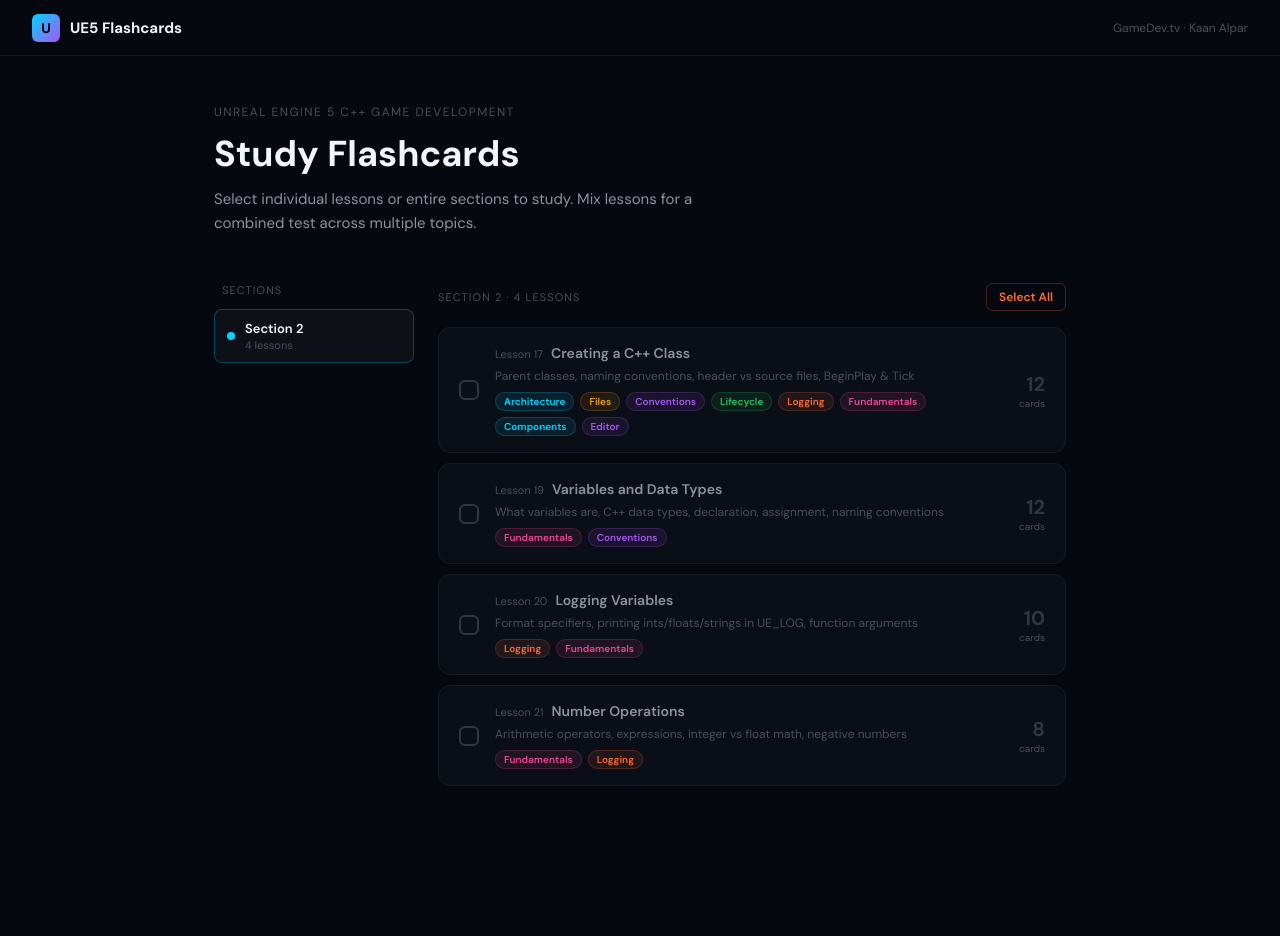
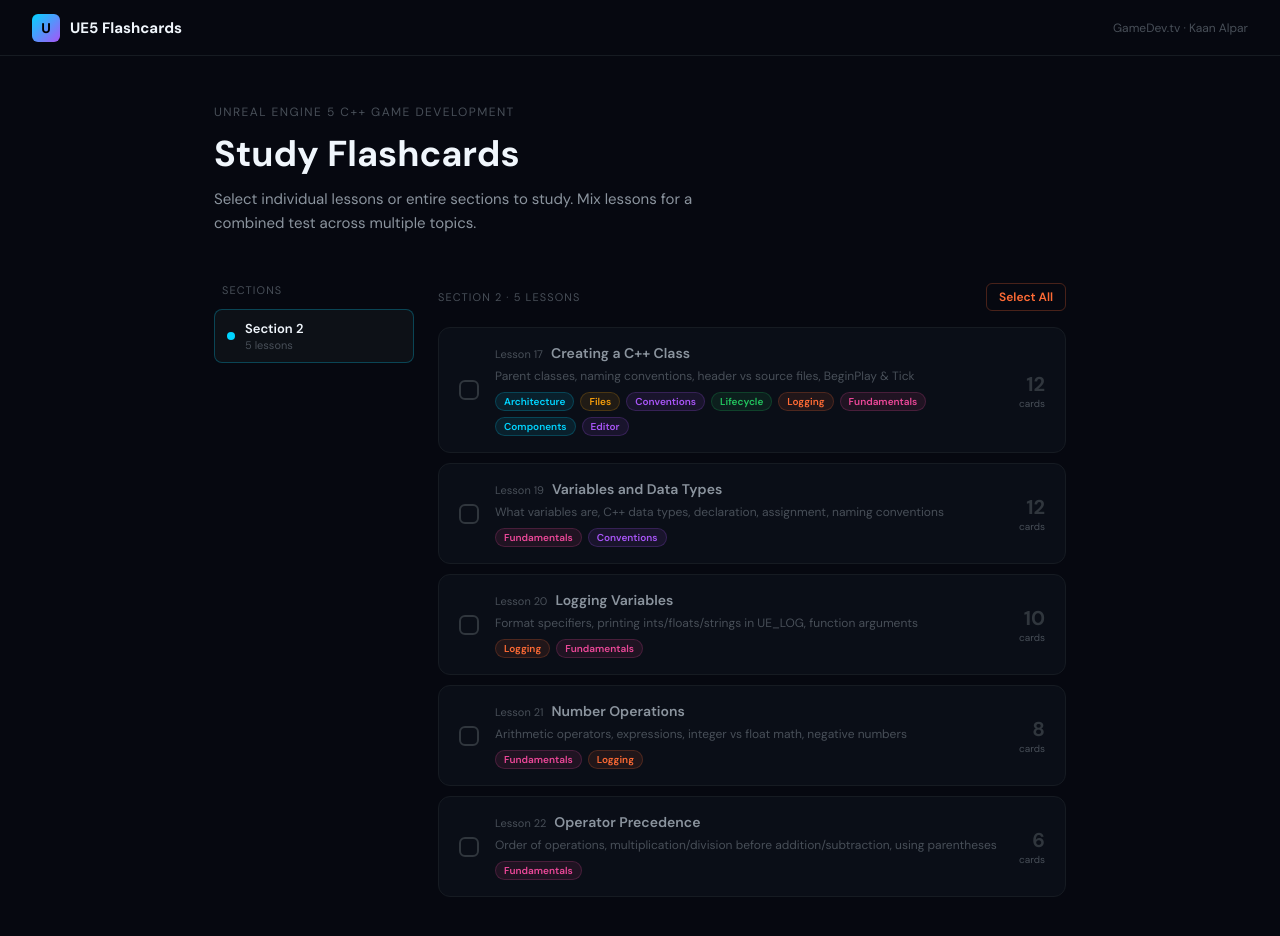
Before and after one commit to DavieDevs/ue5-flashcards, a Next.js app: page / in a window 1280 px wide. Shown: the top 936 px of the page. Before the commit the page ends 834 px from the top, so only its background shows below. Built offline with nearby package versions, Linux system fonts and the light colour scheme.

Commit message:
Add lesson 22 cards

```diff
--- a/data/cards.js
+++ b/data/cards.js
@@ -249,58 +249,113 @@ export const lessons = [
     section: 2,
     lesson: 21,
     title: "Number Operations",
-    description: "Arithmetic operators, expressions, integer vs float math, negative numbers",
+    description:
+      "Arithmetic operators, expressions, integer vs float math, negative numbers",
     cards: [
       {
         id: "s2l21-1",
         front: "What are the four basic arithmetic operators in C++?",
         back: "+ addition\n- subtraction\n* multiplication\n/ division\n\nExample:\nint Result = 10 + 5;  // 15\nint Result = 10 - 5;  // 5\nint Result = 10 * 5;  // 50\nint Result = 10 / 5;  // 2",
-        tag: "Fundamentals"
+        tag: "Fundamentals",
       },
       {
         id: "s2l21-2",
         front: "What is an expression in C++?",
         back: "An operator and its operands that evaluate to a single value.\n\nExample: 10 / 5 is an expression that evaluates to 2. That result can then be assigned to a variable.\n\nint MyValue = 10 / 5; // MyValue = 2",
-        tag: "Fundamentals"
+        tag: "Fundamentals",
       },
       {
         id: "s2l21-3",
         front: "Can you use variables inside arithmetic expressions?",
         back: "Yes. Variables can be used with operators just like raw numbers, and you can mix both.\n\nint MyValue = -5;\nint MyOther = -8;\nint Result = MyValue * MyOther; // 40",
-        tag: "Fundamentals"
+        tag: "Fundamentals",
       },
       {
         id: "s2l21-4",
         front: "How do you make a number negative in C++?",
         back: "Place a minus sign directly in front of it.\n\nint MyValue = -5;\nfloat MyFloat = -3.14f;\n\nThis works with both literals and as part of expressions.",
-        tag: "Fundamentals"
+        tag: "Fundamentals",
       },
       {
         id: "s2l21-5",
         front: "What happens when you multiply two negative integers?",
         back: "The result is positive — same rule as in math.\n\nint A = -5;\nint B = -8;\nint Result = A * B; // 40 (positive)",
-        tag: "Fundamentals"
+        tag: "Fundamentals",
       },
       {
         id: "s2l21-6",
-        front: "What is the critical difference between integer division and float division?",
+        front:
+          "What is the critical difference between integer division and float division?",
         back: "Integer division truncates the decimal — you lose the fractional part.\nFloat division keeps the decimal.\n\nint:   10 / 4  = 2   (not 2.5)\nfloat: 10.0f / 4.0f = 2.5f",
-        tag: "Fundamentals"
+        tag: "Fundamentals",
       },
       {
         id: "s2l21-7",
-        front: "Why do you need to write 12.0f instead of just 12 when doing float math?",
+        front:
+          "Why do you need to write 12.0f instead of just 12 when doing float math?",
         back: "Without the .0f, C++ treats the number as an integer and performs integer math — losing the decimal. Adding .0f tells the compiler it's a float.\n\nfloat Result = 12.0f / 5.0f; // 2.4\nfloat Result = 12 / 5;       // 2 (integer math!)",
-        tag: "Fundamentals"
+        tag: "Fundamentals",
       },
       {
         id: "s2l21-8",
-        front: "What format specifier do you use to log the result of a float operation?",
-        back: "Use %f for floats.\n\nfloat MyCalc = 12.0f / 5.0f;\nUE_LOG(LogTemp, Display, TEXT(\"Result: %f\"), MyCalc);\n// prints: Result: 2.400000",
-        tag: "Logging"
-      }
-    ]
+        front:
+          "What format specifier do you use to log the result of a float operation?",
+        back: 'Use %f for floats.\n\nfloat MyCalc = 12.0f / 5.0f;\nUE_LOG(LogTemp, Display, TEXT("Result: %f"), MyCalc);\n// prints: Result: 2.400000',
+        tag: "Logging",
+      },
+    ],
   },
+  {
+    id: "s2-l22",
+    section: 2,
+    lesson: 22,
+    title: "Operator Precedence",
+    description:
+      "Order of operations, multiplication/division before addition/subtraction, using parentheses",
+    cards: [
+      {
+        id: "s2l22-1",
+        front: "What is operator precedence?",
+        back: "The rules that determine which operation in an expression is evaluated first when there are multiple operators.\n\nExample: 12.0f / 5.0f + 10.0f - 3.5f\nDivision happens first, then addition, then subtraction.",
+        tag: "Fundamentals",
+      },
+      {
+        id: "s2l22-2",
+        front:
+          "Which operators have higher precedence in C++ — multiplication/division or addition/subtraction?",
+        back: "Multiplication (*) and division (/) have higher precedence than addition (+) and subtraction (-).\n\nThis matches real-life math rules — PEMDAS/BODMAS applies in C++.",
+        tag: "Fundamentals",
+      },
+      {
+        id: "s2l22-3",
+        front:
+          "When two operators have equal precedence, in what order are they evaluated?",
+        back: "Left to right. The leftmost operation is evaluated first, then the next to the right.\n\nExample: 10.0f / 5.0f * 3.0f\nDivision happens first (left), then multiplication.",
+        tag: "Fundamentals",
+      },
+      {
+        id: "s2l22-4",
+        front: "How do parentheses affect operator precedence?",
+        back: "Parentheses override all other precedence rules. Whatever is inside parentheses is always evaluated first, regardless of operator type.\n\nExample:\n8.0f + (2.5f - 3.0f) * 10.0f\nThe subtraction in () runs first, then multiplication, then addition.",
+        tag: "Fundamentals",
+      },
+      {
+        id: "s2l22-5",
+        front:
+          "What is the evaluation order of this expression?\n\n8.0f + 2.5f - 3.0f * 10.0f",
+        back: "1. 3.0f * 10.0f = 30.0f  (multiplication first)\n2. 8.0f + 2.5f = 10.5f   (left to right)\n3. 10.5f - 30.0f = -19.5f\n\nMultiplication always runs before addition/subtraction.",
+        tag: "Fundamentals",
+      },
+      {
+        id: "s2l22-6",
+        front:
+          "Why would you use parentheses even when the default precedence would give the correct result?",
+        back: "Clarity. Parentheses make your intent explicit and easier for other developers (or future you) to read. It removes ambiguity even if the math would work out the same way.",
+        tag: "Fundamentals",
+      },
+    ],
+  },
+
   // Add future lessons here — same structure as above.
   // Example:
   // {
```
